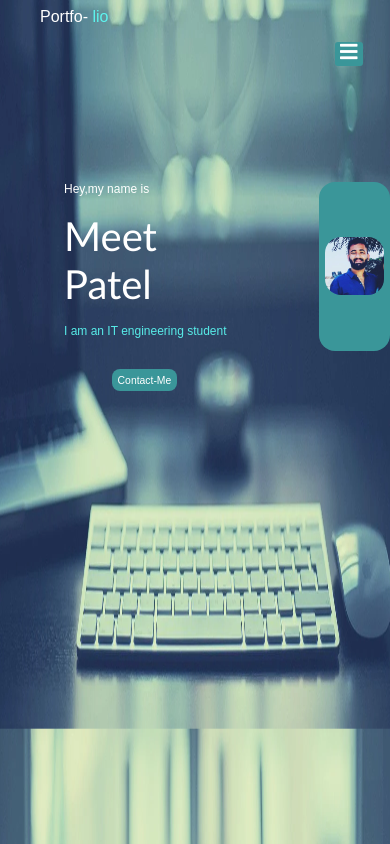
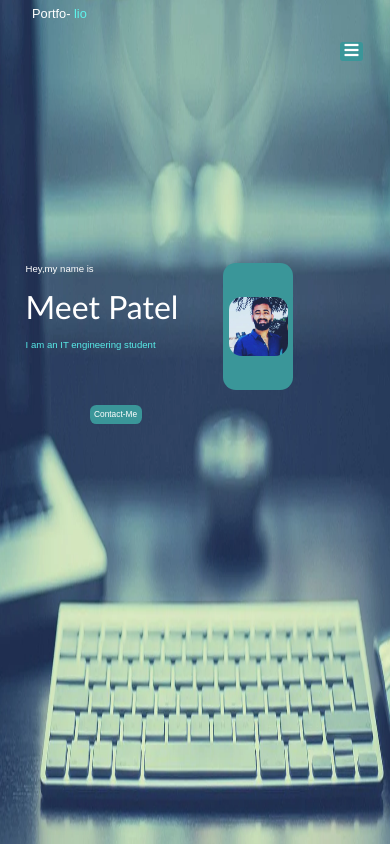
Before and after one commit to meetp2909/portfolio, a plain HTML site: page index.html in a window 390 px wide. Drawn offline with Linux system fonts and the light colour scheme.

Commit message:
Initial commit

```diff
--- a/css/css.css
+++ b/css/css.css
@@ -10,8 +10,9 @@ body{
     /* background-color: black; */
     background: url("../img/keyboard3.webp");
     background-position: center;
-    background-size: 115vw 127vh;
+    background-size: 150vw 160vh;
     opacity: 8.5;
+    overflow: hidden;
 
 }
 
@@ -356,8 +357,47 @@ color: rgb(78, 198, 202);
         font-size: 50%;
     }
 
+
+
     #background{
         height: 20vh;
         width: 20vw;
     }
 }
+
+
+
+@media(max-width: 500px){
+
+    html{
+        font-size: 45%;
+    }
+
+    .profile{
+        margin-top: 15rem;
+    }
+}
+
+
+@media(max-width:420px){
+
+    html{
+        font-size: 40%;
+    }
+
+    #first{
+        margin-left: 4rem;
+    }
+
+    .profile{
+        margin-top: 22rem;
+    }
+
+    #background{
+        height: 15vh;
+        width: 18vw;
+        margin-left: 7rem;
+    }
+
+
+}
```
